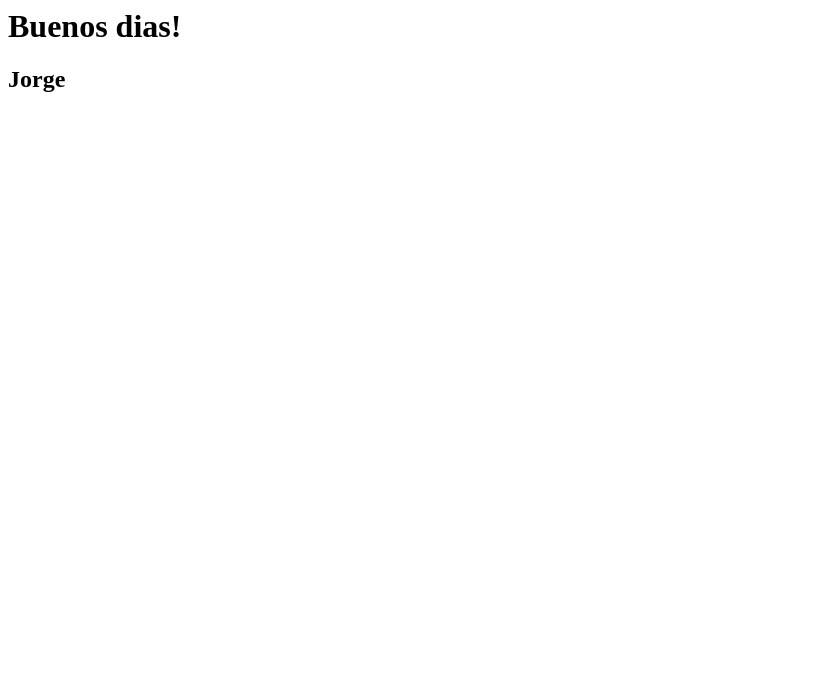
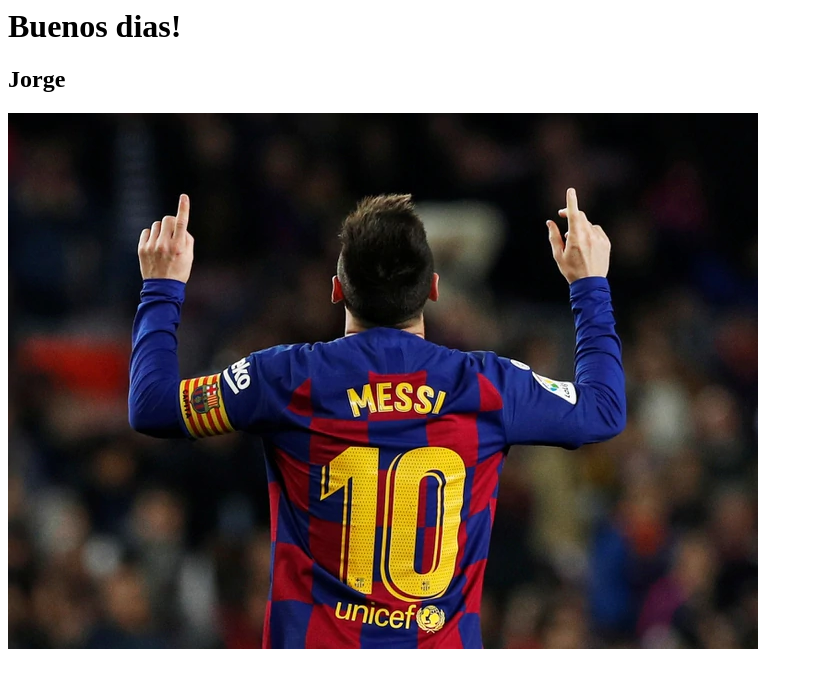
Before and after one commit to jorgemnl01/DWS08, a plain HTML site: page index.html in a window 1280 px wide. Shown: the whole page, without its empty margins (0-813 px from the left). Drawn offline with Linux system fonts and the light colour scheme.

Commit message:
Adicion de foto en html

```diff
--- a/index.html
+++ b/index.html
@@ -5,5 +5,6 @@
 <body>
   <h1> Buenos dias! </h1>
   <h2>Jorge</h2>
+  <img src="img/messi.jpg" />
 </body>
 </html>
```
